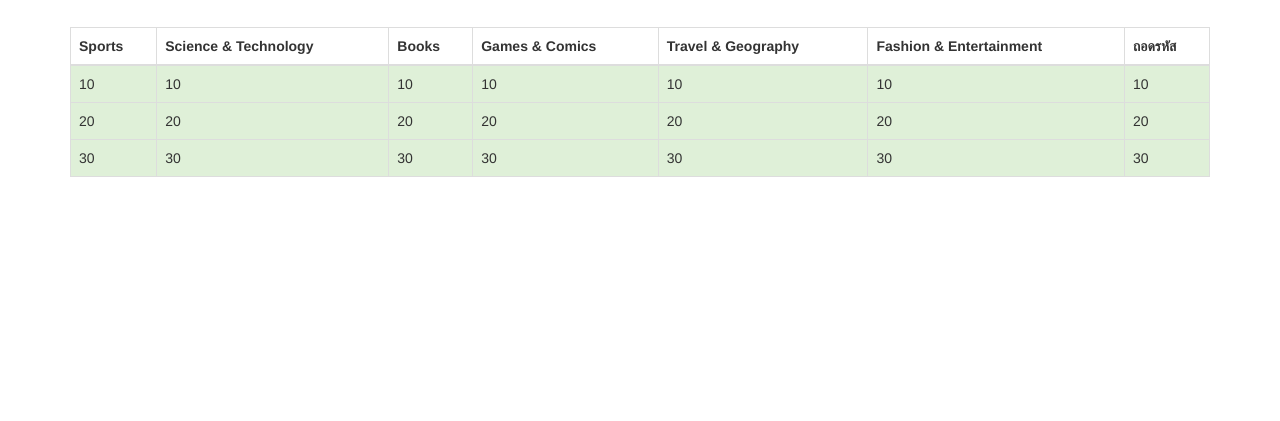
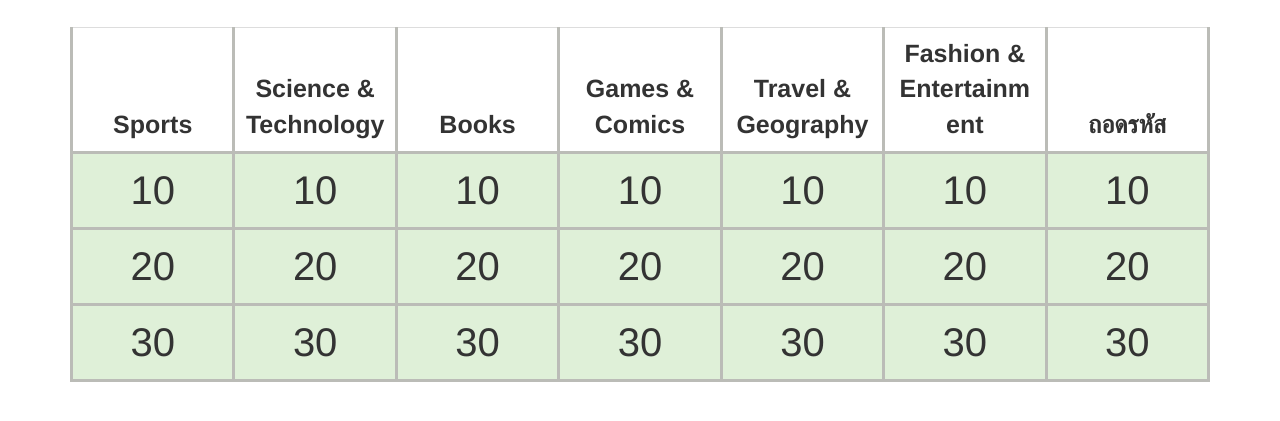
Before and after one commit to Cattalyya/biannual-jeopardy, a plain HTML site: page index.html in a window 1280 px wide. Shown: the part 103-524 px from the top of the page. Drawn offline with nearby package versions, Linux system fonts and the light colour scheme.

Commit message:
Make the size bigger. Add images.

```diff
--- /dev/null
+++ b/css/main.css
@@ -0,0 +1,22 @@
+td {
+  font-size: 40px;
+  text-align: center;
+}
+
+th {
+  font-size: 25px;
+  width: 14.28%;
+  word-wrap: break-word;
+  text-align: center;
+}
+
+.table-bordered td, .table-bordered th{
+  border-color: #bbbcb7 !important;
+  border-width: medium !important;
+}
+
+
+.modal-body, .modal-title {
+
+    font-size: 25px;
+}
--- a/index.html
+++ b/index.html
@@ -24,8 +24,8 @@
 	<!-- <link rel="stylesheet" href="css/main.css"> -->
 
 	<!-- Google font -->
- 	<link rel="stylesheet" type="text/css"
-          href="https://fonts.googleapis.com/css?family=Questrial">
+ 	<link rel="stylesheet" type="text/css" href="https://fonts.googleapis.com/css?family=Questrial">
+ 	<link rel="stylesheet" type="text/css" href="css/main.css">
 
 </head>
  <body>
@@ -33,16 +33,16 @@
 <div class="container" style="margin-top:40px" >
    <h1>Jeopardy Game - TSMIT Biannual 2018</h1>
   <br/>
-   <table class="table table-responsive table-bordered">
+   <table class="table table-responsive table-bordered" style="table-layout: fixed;">
        <thead>
          <tr id="topicsRow">
-           <th>First Name</th>
-           <th>Last Name</th>
-           <th>Username</th>
-           <th>First Name</th>
-           <th>Last Name</th>
-           <th>Username</th>
-           <th>Username</th>
+           <th style="width: 14.28%">Topic 1</th>
+           <th style="width: 14.28%">Topic 2</th>
+           <th style="width: 14.28%">Topic 3</th>
+           <th style="width: 14.28%">Topic 4</th>
+           <th style="width: 14.28%">Topic 5</th>
+           <th style="width: 14.28%">Topic 6</th>
+           <th>Topic 7</th>
          </tr>
        </thead>
        <tbody id="challengesRows">
@@ -80,11 +80,10 @@
      <div class="modal fade" id="exampleModalLong" tabindex="-1" role="dialog" aria-labelledby="exampleModalLongTitle" aria-hidden="true">
        <div class="modal-dialog" role="document">
          <div class="modal-content">
-           <div class="modal-header">
-             <h5 class="modal-title" id="exampleModalLongTitle">Title</h5>
-             <button type="button" class="close" data-dismiss="modal" aria-label="Close">
-               <span aria-hidden="true">&times;</span>
-             </button>
+           <div class="modal-header" style="height: 60px">
+             <h5 class="modal-title" id="exampleModalLongTitle">Title
+             <!-- <button type="button" class="close" data-dismiss="modal" aria-label="Close"></button> -->
+             </h5>
            </div>
            <div class="modal-body">
              Loading ...
@@ -125,20 +124,20 @@
       var targetModal = $($(element).attr('data-target')); //$(element).attr('data-target')
       curr_r = parseInt($(element).attr('r'));
       curr_c = parseInt($(element).attr('c'));
-      var topic = topics[curr_r];
+      var topic = topics[curr_c];
 
       console.log("target modal: ", targetModal);
       console.log("choose topic: ", topic);
 
-      targetModal.find(".modal-title")[0].innerHTML = topics[curr_r];
-      targetModal.find(".modal-body")[0].innerHTML = questions[topic][curr_c];
+      targetModal.find(".modal-title")[0].innerHTML = topic;
+      targetModal.find(".modal-body")[0].innerHTML = questions[topic][curr_r];
   }
 
   function getAnswer(element) {
       var targetModal = $($(curr_cell).attr('data-target'));
-      var topic = topics[curr_r];
+      var topic = topics[curr_c];
 
-      targetModal.find(".modal-body")[0].innerHTML = questions[topic][curr_c] +"<br/>" + answers[topic][curr_c];
+      targetModal.find(".modal-body")[0].innerHTML = questions[topic][curr_r] +"<br/>" + answers[topic][curr_r];
       console.log("with ans: ", targetModal.find(".modal-body")[0].innerHTML);
   }
 
@@ -174,7 +173,7 @@
 
     // Science & Technology
     questions[topics[1]] = ["Science?", "Tech?"];
-    answers[topics[1]] = ["I don't know.", "Another answers"];
+    answers[topics[1]] = ["I don't know.<br/><img src='img/sample.jpg' style='width:300px'/>", "Another answers"];
 
     console.log("Questions: ", questions);
     console.log("Answers: ", answers);
```
Also changed, not shown: img/sample.jpg (added).
